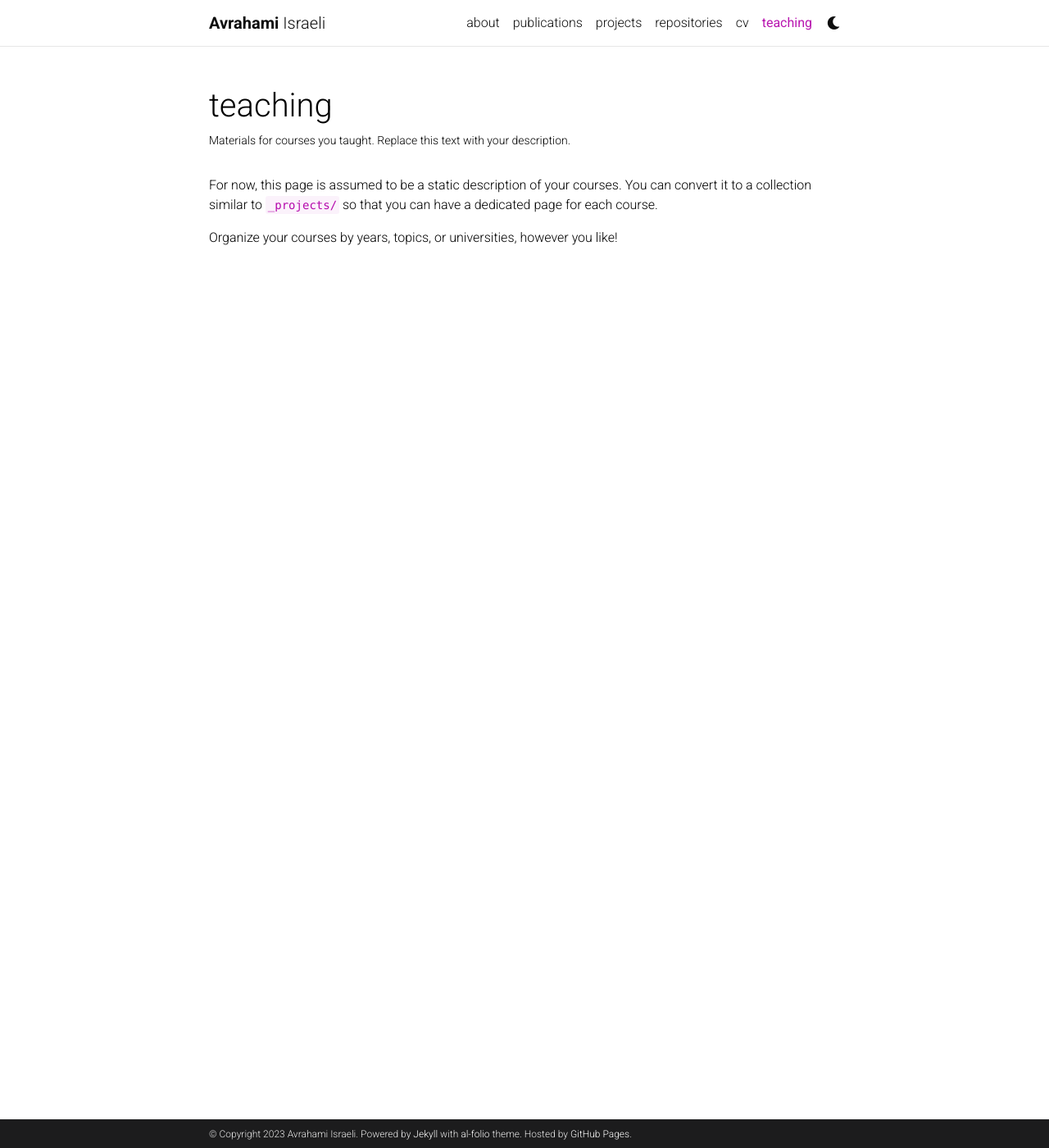
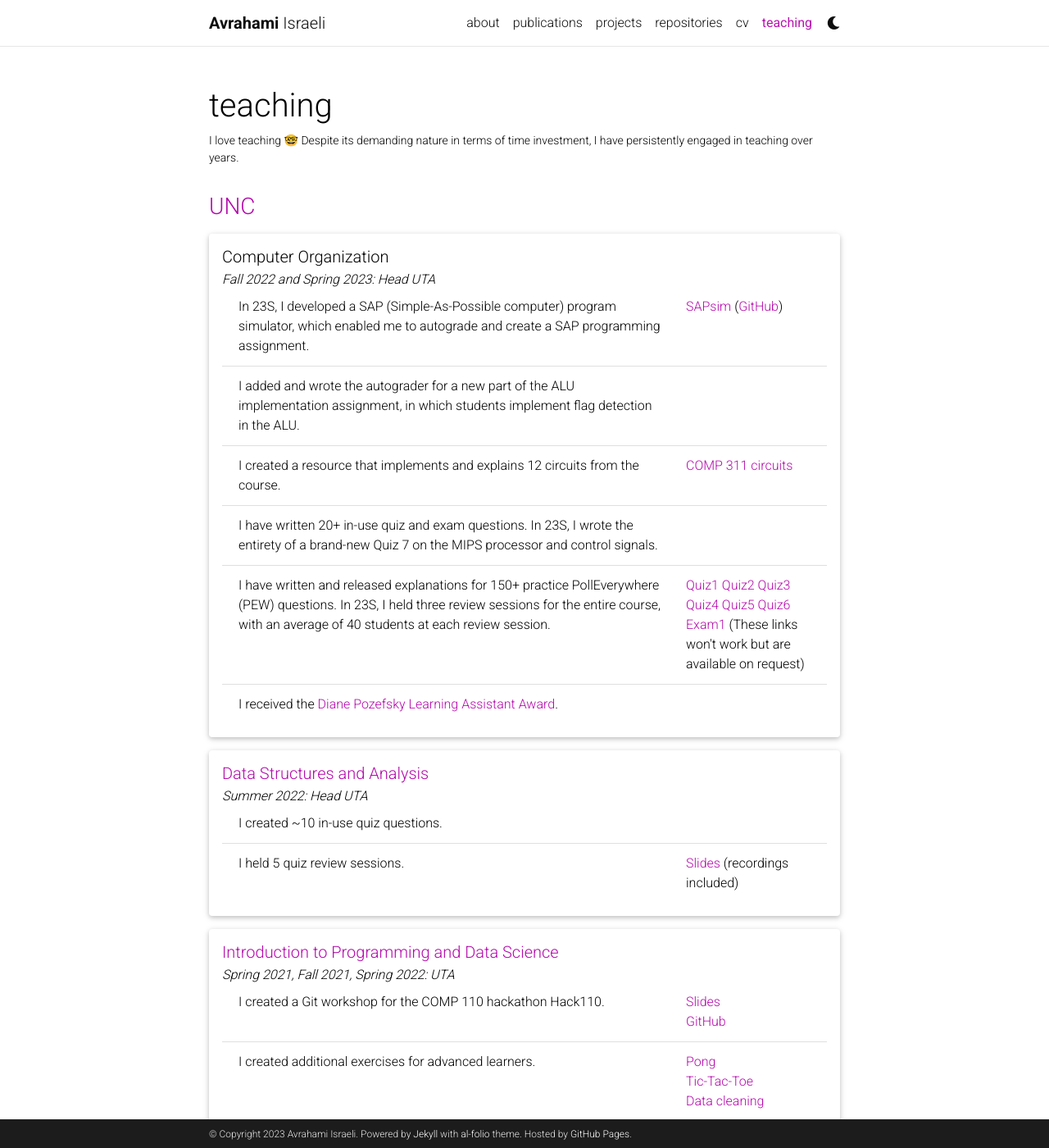
Before and after one commit to abrahami/abrahami.github.io, a Jekyll site: the page built from _pages/teaching.md, in a window 1280 px wide and 1400 px high. Shown: the whole window at 82% size. Built offline with Jekyll 4.4.1, drawn with Linux system fonts in a browser that asks for light colours; comment, search, counter and statistics services are not loaded; a style sheet for code colours, icons or effects is not loaded.

Commit message:
Starting to work on the teaching part

```diff
--- a/_pages/teaching.md
+++ b/_pages/teaching.md
@@ -2,12 +2,163 @@
 layout: page
 permalink: /teaching/
 title: teaching
-description: Materials for courses you taught. Replace this text with your description.
+description: I love teaching 🤓 Despite its demanding nature in terms of time investment, I have persistently engaged in teaching over years.
 to_publish: true
 nav: true
 nav_order: 5
 ---
 
-For now, this page is assumed to be a static description of your courses. You can convert it to a collection similar to `_projects/` so that you can have a dedicated page for each course.
+<h3 style="color: #4b9cd3;" id="unc"><a href="https://unc.edu">UNC</a></h3>
+<!-- COMP 311 (Computer Organization) -->
+<div class="card mt-3">
+  <div class="p-3">
+    <div class="row">
+      <div class="col-sm-10">
+        <h5 id="comp311" class="card-title">Computer Organization</h5>
+        <h6 class="card-subtitle font-italic">Fall 2022 and Spring 2023: Head UTA</h6>
+      </div>
+    </div>
+    <ul class="card-text font-weight-light list-group list-group-flush">
+      <li class="list-group-item">
+        <div class="row">
+          <div class="col-sm-9">
+            In 23S, I developed a SAP (Simple-As-Possible computer) program simulator, which enabled me to autograde and create a SAP programming assignment.
+          </div>
+          <div class="col-sm-3">
+            <a href="/projects/sapsim">SAPsim</a>&nbsp;(<a href="https://github.com/jesse-wei/SAPsim">GitHub</a>)
+          </div>
+        </div>
+      </li>
+      <li class="list-group-item">
+        <div class="row">
+          <div class="col-sm-9">
+            I added and wrote the autograder for a new part of the ALU implementation assignment, in which students implement flag detection in the ALU.
+          </div>
+        </div>
+      </li>
+      <li class="list-group-item">
+        <div class="row">
+          <div class="col-sm-9">
+            I created a resource that implements and explains 12 circuits from the course.
+          </div>
+          <div class="col-sm-3">
+            <a href="https://github.com/jesse-wei/COMP311-circuits">COMP 311 circuits</a>
+          </div>
+        </div>
+      </li>
+      <li class="list-group-item">
+        <div class="row">
+          <div class="col-sm-9">
+            I have written 20+ in-use quiz and exam questions. In 23S, I wrote the entirety of a brand-new Quiz 7 on the MIPS processor and control signals.
+          </div>
+          <div class="col-sm-3">
+          </div>
+        </div>
+      </li>
+      <li class="list-group-item">
+        <div class="row">
+          <div class="col-sm-9">
+            I have written and released explanations for 150+ practice PollEverywhere (PEW) questions. In 23S, I held three review sessions for the entire course, with an average of 40 students at each review session.
+          </div>
+          <div class="col-sm-3">
+            <a href="/assets/pdf/comp311/Quiz1Review.pdf" data-proofer-ignore>Quiz1</a>
+            <a href="/assets/pdf/comp311/Quiz2Review.pdf" data-proofer-ignore>Quiz2</a>
+            <a href="/assets/pdf/comp311/Quiz3Review.pdf" data-proofer-ignore>Quiz3</a>
+            <a href="/assets/pdf/comp311/Quiz4Review.pdf" data-proofer-ignore>Quiz4</a>
+            <a href="/assets/pdf/comp311/Quiz5Review.pdf" data-proofer-ignore>Quiz5</a>
+            <a href="/assets/pdf/comp311/Quiz6Review.pdf" data-proofer-ignore>Quiz6</a>
+            <a href="/assets/pdf/comp311/Exam1Review.pdf" data-proofer-ignore>Exam1</a>
+            (These links won't work but are available on request)
+          </div>
+        </div>
+      </li>
+      <li class="list-group-item">
+        <div class="row">
+          <div class="col-sm-9">
+            I received the <a href="https://cs.unc.edu/about/awards/department-awards/pozefsky-la-award/">Diane Pozefsky Learning Assistant Award</a>.
+          </div>
+          <div class="col-sm-3">
+          </div>
+        </div>
+      </li>
+    </ul>
+  </div>
+</div>
 
-Organize your courses by years, topics, or universities, however you like!
+<!-- COMP 210 (Data Structures and Analysis) -->
+<div class="card mt-3">
+  <div class="p-3">
+    <div class="row">
+      <div class="col-sm-10">
+        <h5 id="comp210" class="card-title"><a href="https://www.cs.unc.edu/~kakiryan/teaching/summer-210.html">Data Structures and Analysis</a></h5>
+        <h6 class="card-subtitle font-italic">Summer 2022: Head UTA</h6>
+      </div>
+    </div>
+    <ul class="card-text font-weight-light list-group list-group-flush">
+      <li class="list-group-item">
+        <div class="row">
+          <div class="col-sm-9">
+            I created ~10 in-use quiz questions.
+          </div>
+          <div class="col-sm-3">
+          </div>
+        </div>
+      </li>
+      <li class="list-group-item">
+        <div class="row">
+          <div class="col-sm-9">
+            I held 5 quiz review sessions.
+          </div>
+          <div class="col-sm-3">
+            <a href="https://docs.google.com/presentation/d/12e1sxpIHf1mICBM6xSjnnCluqbAZQcE1cxS9P-yykdk/edit?usp=sharing" target="_blank" rel="noopener noreferrer">Slides</a> (recordings included)
+          </div>
+        </div>
+      </li>
+    </ul>
+  </div>
+</div>
+
+<!-- COMP 110 (Introduction to Programming and Data Science) -->
+<div class="card mt-3">
+  <div class="p-3">
+    <div class="row">
+      <div class="col-sm-10">
+        <h5 id="comp110" class="card-title"><a href="https://22s.comp110.com">Introduction to Programming and Data Science</a></h5>
+        <h6 class="card-subtitle font-italic">Spring 2021, Fall 2021, Spring 2022: UTA</h6>
+      </div>
+    </div>
+    <ul class="card-text font-weight-light list-group list-group-flush">
+      <li class="list-group-item">
+        <div class="row">
+          <div class="col-sm-9">
+            I created a Git workshop for the COMP 110 hackathon Hack110.
+          </div>
+          <div class="col-sm-3">
+            <a href="https://docs.google.com/presentation/d/1EHSeRvvkmLQSM9iJL0GyXE-p_i4bnn7eMuCr-YWPQ_A/">Slides</a>
+            <br>
+            <a href="https://github.com/comp110git/git-workshop">GitHub</a>
+          </div>
+        </div>
+      </li>
+      <li class="list-group-item">
+        <div class="row">
+          <div class="col-sm-9">
+            I created additional exercises for advanced learners.
+          </div>
+          <div class="col-sm-3">
+            <a href="https://22s.comp110.com/explore/side-quest/sq01-pong.html">Pong</a>
+            <br>
+            <a href="https://22s.comp110.com/explore/side-quest/sq00-ttt.html">Tic-Tac-Toe</a>
+            <br>
+            <a href="https://22s.comp110.com/explore/pandas/exds01-cleaning.html">Data cleaning</a>
+          </div>
+        </div>
+      </li>
+    </ul>
+  </div>
+</div>
+
+<br>
+
+<!-- Separation before Giscus comments -->
+<br>
```
